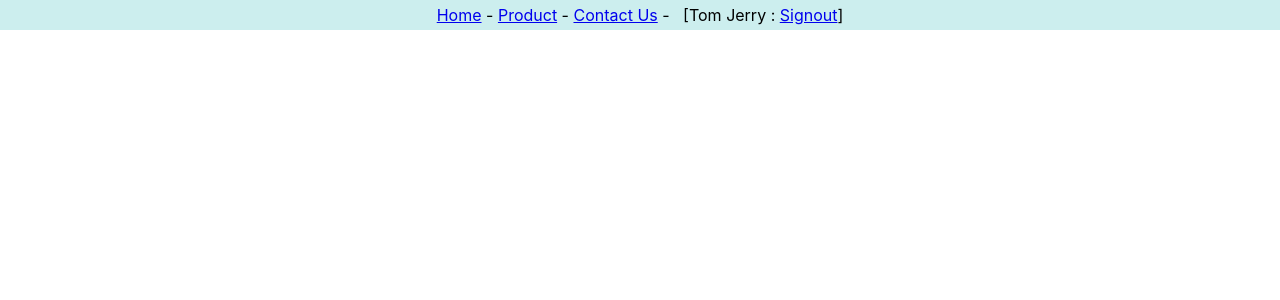
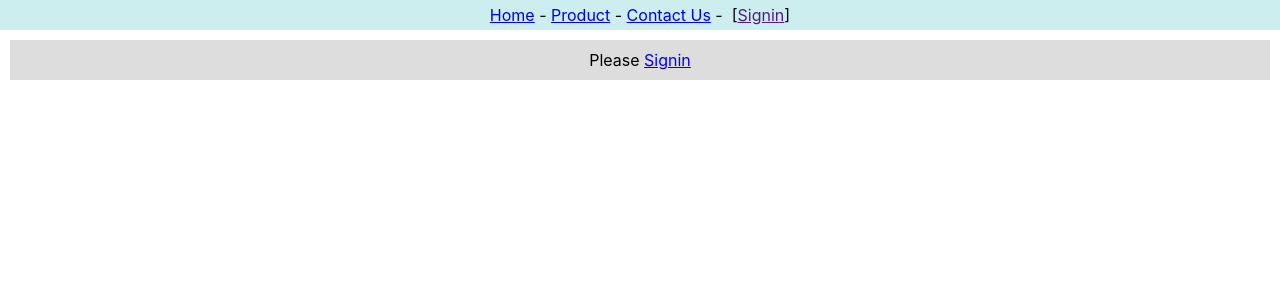
Before and after one commit to galllibx/app1, a React (Create React App) app: page / in a window 1280 px wide. Shown: the top 300 px of the page. Built offline with nearby package versions, Linux system fonts and the light colour scheme.

Commit message:
Create Content2-Header2
Create Content2-Header2

```diff
--- a/src/App.js
+++ b/src/App.js
@@ -9,6 +9,9 @@
 // import MessageBox from './state-func';
 import { userContext } from './context'
 import Header from'./context-header'
+import Content from './context-content'
+import Header2 from './context-header2'
+import Content2 from './context-content2'
 
 // function App() {
 //   return (
@@ -28,9 +31,11 @@
 // }
 // export default App()
 export default function App(){
+  let [user,setUser]=React.useState()
   return (
-      <userContext.Provider value={'Tom Jerry'}>
-        <Header/>
+      <userContext.Provider value={[user,setUser]}>
+        <Header2/>
+        <Content2/>
       </userContext.Provider>
     )
 }
--- a/src/context-content.js
+++ b/src/context-content.js
@@ -0,0 +1,17 @@
+import React from 'react'
+import { userContext } from './context'
+
+export default function Content() {
+let user = React.useContext(userContext)
+const contentStyle = {
+    backgroundColor:'#ddd',
+    textAlign:'center',
+    margin: 10,
+    padding: 10
+    }
+return (
+    <div style={contentStyle}>
+        Hello {user}
+    </div>
+    )
+}
--- /dev/null
+++ b/src/context-content2.js
@@ -0,0 +1,28 @@
+import React from "react";
+import {userContext} from './context'
+
+export default function Content2()  {
+    let[user,setUser]= React.useContext(userContext)
+
+        const contentStyle={
+            backgroundColor:'#ddd',
+            textAlign:'center',
+            margin: 10,
+            padding: 10
+        }
+        const onClickSignin = (event) => {
+            event.preventDefault()
+            setUser('Tom Jerry')
+        }
+
+        return (
+            <div style={contentStyle}>
+            {
+                (user)
+                ? <span>Hello {user}</span>
+                : <span>Please <a href=" " onClick={onClickSignin}>
+                    Signin</a></span>
+            }
+            </div>
+        )
+    }
--- /dev/null
+++ b/src/context-header2.js
@@ -0,0 +1,39 @@
+import React from 'react'
+import { userContext } from './context'
+
+export default class Header2 extends React.Component{
+    static contextType=userContext
+
+    render(){
+        let[user,setUser]=this.context
+        const headerStyle = {
+            backgroundColor:'#cee',
+            textAlign:'center',
+            padding: 5
+        }
+        const onClickSignout = (event) => {
+            event.preventDefault()
+            setUser('')
+        }
+        const onClickSignin = (event) => {
+            event.preventDefault()
+            setUser('Tom Jerry')
+        }
+        return(
+            <div style={headerStyle}>
+                <a href=" ">Home</a>&nbsp;-&nbsp;
+                <a href=" ">Product</a>&nbsp;-&nbsp;
+                <a href=" ">Contact Us</a>&nbsp;-&nbsp;&nbsp;
+
+            {
+                (user)
+                ?<span>[{user}&nbsp;:&nbsp;<a href=" "
+                    onClick={onClickSignout}>Signout</a>]</span>
+
+                :<span>[<a href=""onClick={onClickSignin}>
+                Signin</a>]</span>
+            }
+            </div>
+        )
+   }
+}
```
